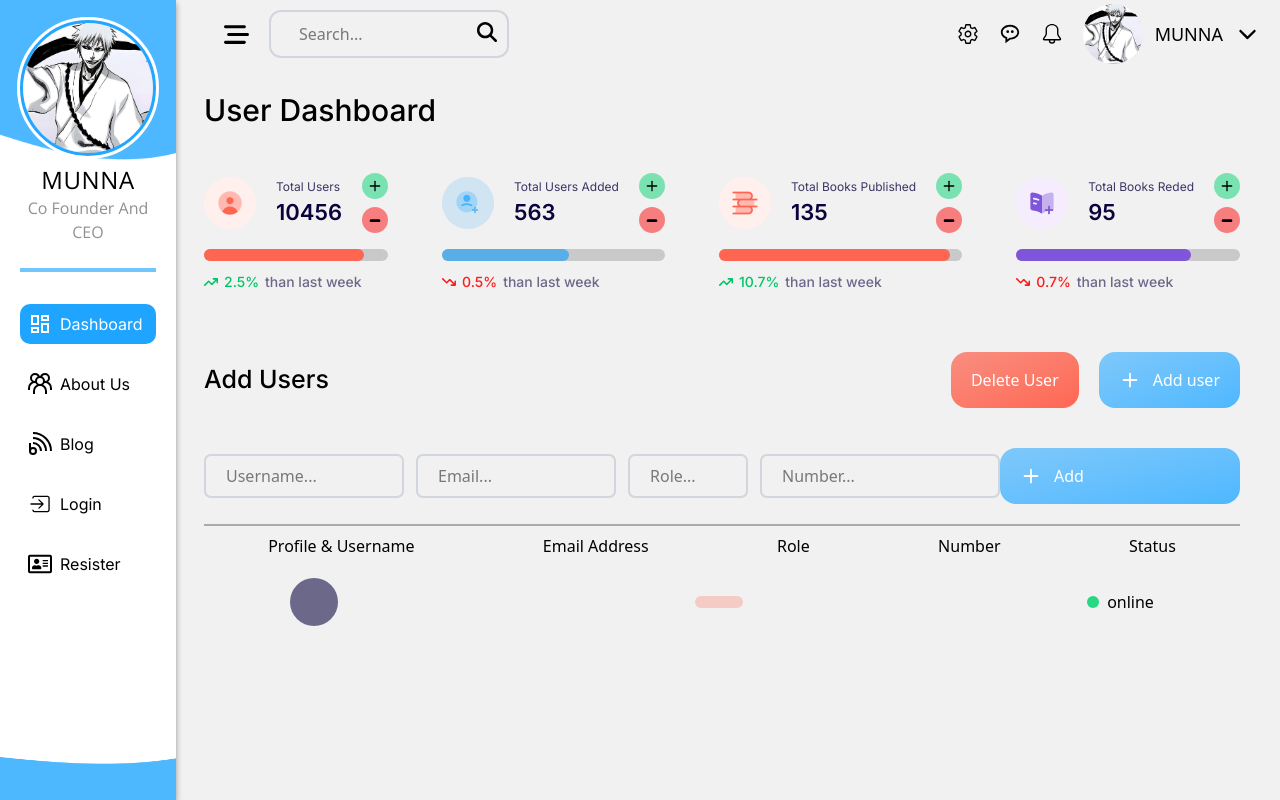
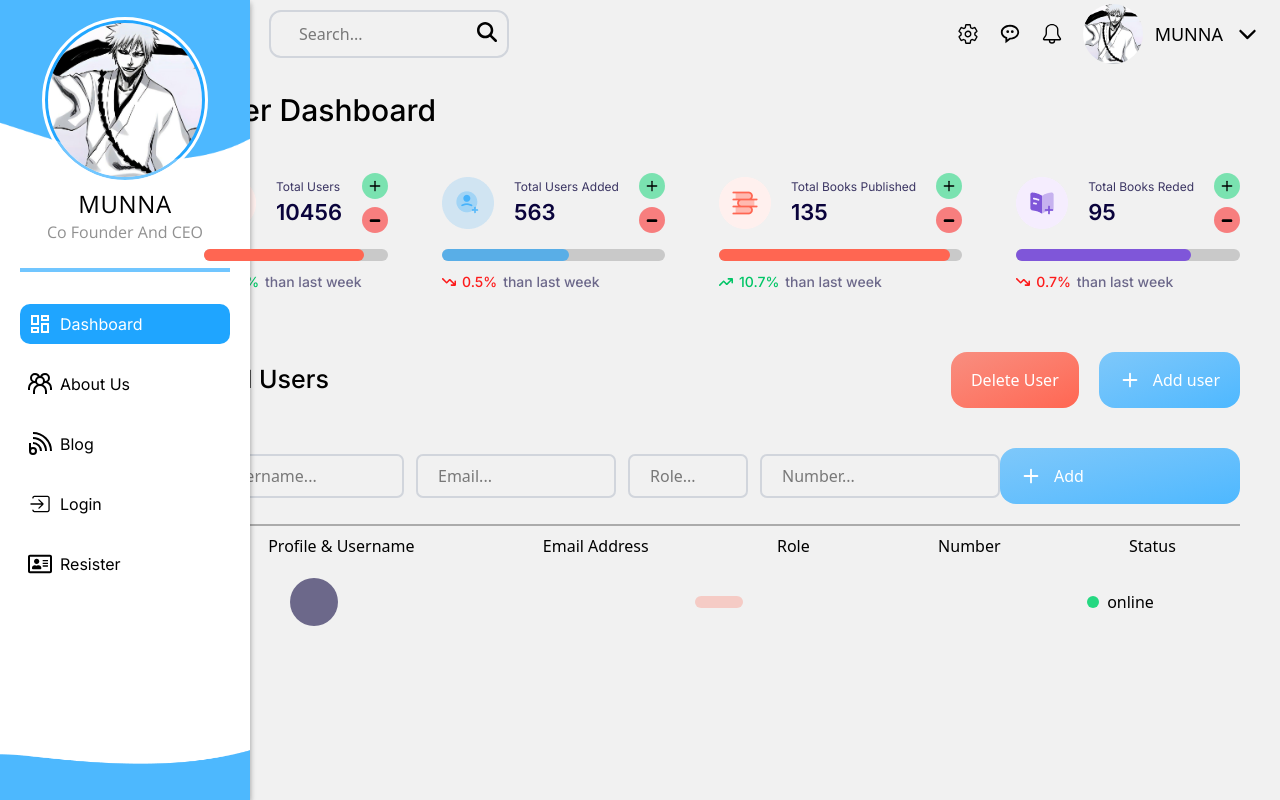
Before and after one commit to Munna-Scriptz/Dashboard-React, a React (Vite) app: page / in a window 1280 px wide. Built offline with nearby package versions, Linux system fonts and the light colour scheme.

Commit message:
Navbar Scroll Problem Fixed

```diff
--- a/src/Component/Navbar.jsx
+++ b/src/Component/Navbar.jsx
@@ -38,8 +38,8 @@ export const Navbar = () => {
   ]
 
   return (
-    <>
-      <nav className='SideBar bg-white py-5 px-5 w-[250px] h-screen flex flex-col relative'>
+    <div className='relative w-[320px] h-screen'>
+      <nav className='SideBar bg-white py-5 px-5 w-[250px] h-screen flex flex-col absolute fixed'>
         <div className='absolute w-full h-40 left-0 top-0 z-0 bg-[url(./assets/Shape1.png)] bg-center bg-no-repeat bg-cover'></div>
         <div className="flex flex-col items-center z-10 mb-6">
           <div><img className='w-40 rounded-full border-3 border-[#0099ff8e] outline-3 outline-white' src="src\assets\Zangetsu.jpg" alt="Profile" /></div>
@@ -64,6 +64,6 @@ export const Navbar = () => {
         </div>
         <div className='absolute w-full h-20 left-0 bottom-0 z-0 bg-[url(./assets/Shape2.png)] bg-center bg-no-repeat bg-cover'></div>
       </nav>
-    </>
+    </div>
   )
 }
```
